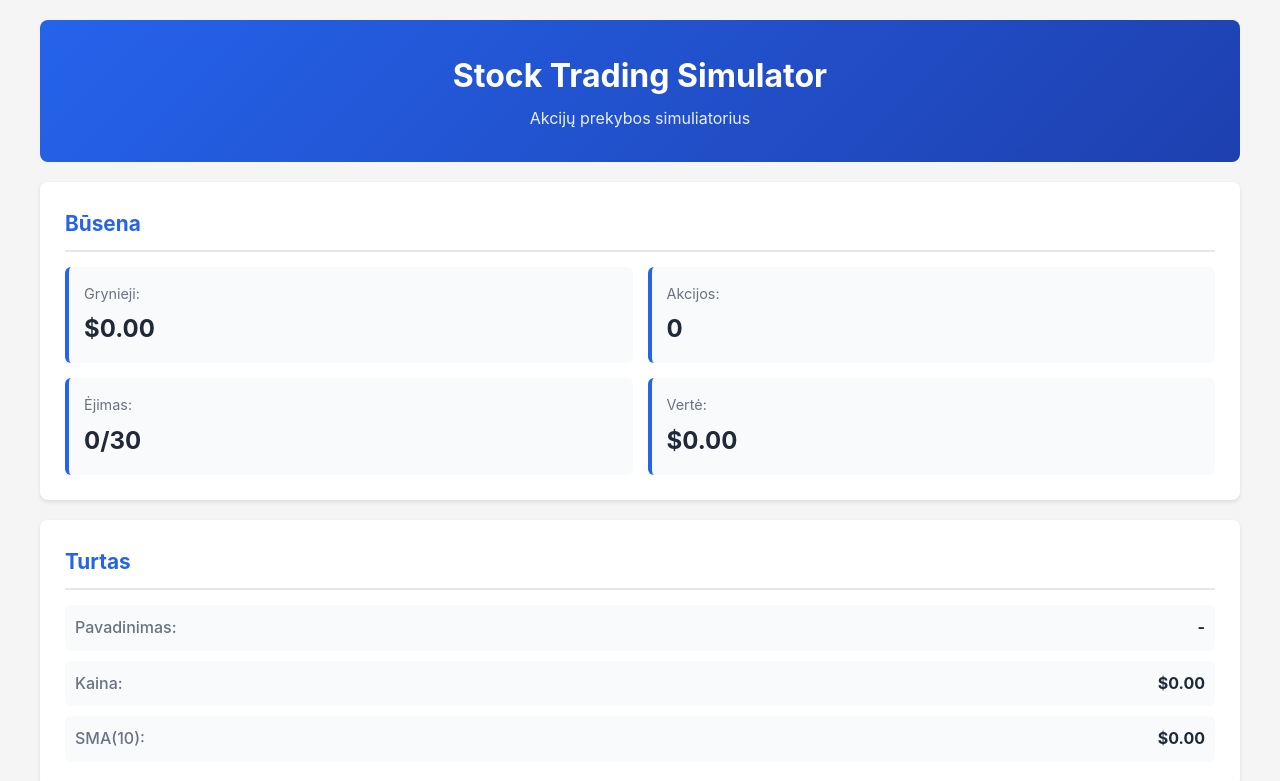
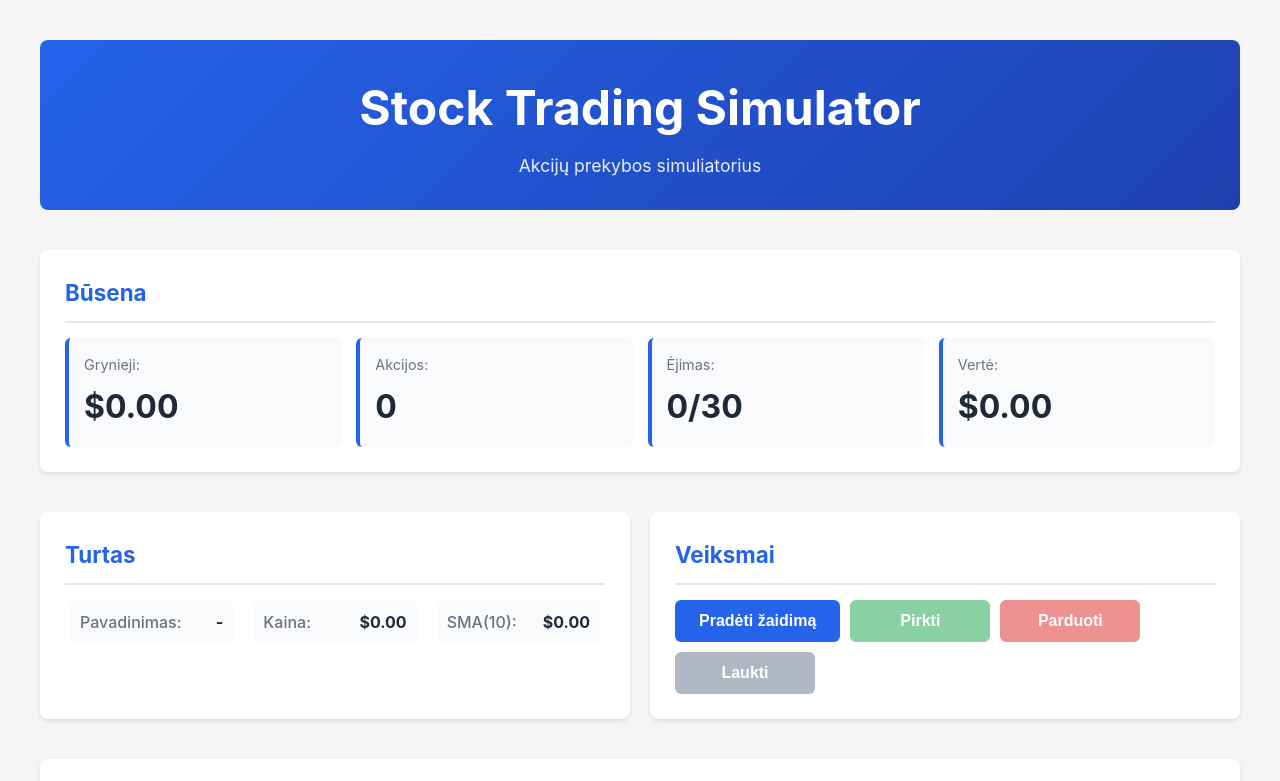
Before and after one commit to MoliugasTech/stock-trading-simulator, a plain HTML site: page frontend/index.html in a window 1280 px wide. Shown: the top 781 px of the page. Drawn offline with Linux system fonts and the light colour scheme.

Commit message:
feat: add responsive design with media queries
- Mobile first approach (<768px)
- Tablet layout (768-1024px): 4-column status grid
- Desktop layout (>1024px): CSS Grid 2 columns
- Flexible typography and spacing

```diff
--- a/frontend/css/style.css
+++ b/frontend/css/style.css
@@ -174,3 +174,139 @@ section h2 {
     overflow-y: auto;
     white-space: pre-wrap;
 }
+
+/* ==========================================
+   RESPONSIVE DESIGN - MEDIA QUERIES
+   ========================================== */
+
+/* TABLET (768px and up) */
+@media (min-width: 768px) {
+    body {
+        padding: 30px;
+    }
+
+    header h1 {
+        font-size: 2.5rem;
+    }
+
+    header p {
+        font-size: 1.1rem;
+    }
+
+    /* Status grid - 4 columns in one row */
+    .status-grid {
+        grid-template-columns: repeat(4, 1fr);
+    }
+
+    .status-item .value {
+        font-size: 1.75rem;
+    }
+
+    /* Info grid - horizontal layout */
+    .info-grid {
+        flex-direction: row;
+        justify-content: space-between;
+    }
+
+    .info-item {
+        flex: 1;
+        margin: 0 5px;
+    }
+
+    /* Buttons inline */
+    .button-group {
+        justify-content: flex-start;
+    }
+
+    .btn {
+        flex: 0 1 auto;
+        min-width: 140px;
+    }
+
+    section h2 {
+        font-size: 1.4rem;
+    }
+}
+
+/* DESKTOP (1024px and up) */
+@media (min-width: 1024px) {
+    body {
+        padding: 40px;
+    }
+
+    .container {
+        display: grid;
+        grid-template-columns: 1fr 1fr;
+        gap: 20px;
+        max-width: 1400px;
+    }
+
+    /* Header spans full width */
+    header {
+        grid-column: 1 / -1;
+    }
+
+    /* Status spans full width */
+    #status {
+        grid-column: 1 / -1;
+    }
+
+    /* Asset info - left column */
+    #asset-info {
+        grid-column: 1 / 2;
+    }
+
+    /* Actions - right column, same row */
+    #actions {
+        grid-column: 2 / 3;
+        grid-row: 3 / 4;
+    }
+
+    /* Log - full width below */
+    #log {
+        grid-column: 1 / -1;
+    }
+
+    header h1 {
+        font-size: 3rem;
+    }
+
+    .status-item .value {
+        font-size: 2rem;
+    }
+
+    #logContent {
+        min-height: 200px;
+    }
+}
+
+/* LARGE DESKTOP (1440px and up) */
+@media (min-width: 1440px) {
+    .status-item .value {
+        font-size: 2.25rem;
+    }
+
+    section {
+        padding: 30px;
+    }
+}
+
+/* MOBILE LANDSCAPE (small height) */
+@media (max-height: 600px) and (orientation: landscape) {
+    header {
+        padding: 20px;
+    }
+
+    header h1 {
+        font-size: 1.5rem;
+    }
+
+    section {
+        padding: 15px;
+        margin-bottom: 15px;
+    }
+
+    #logContent {
+        max-height: 150px;
+    }
+}
```
